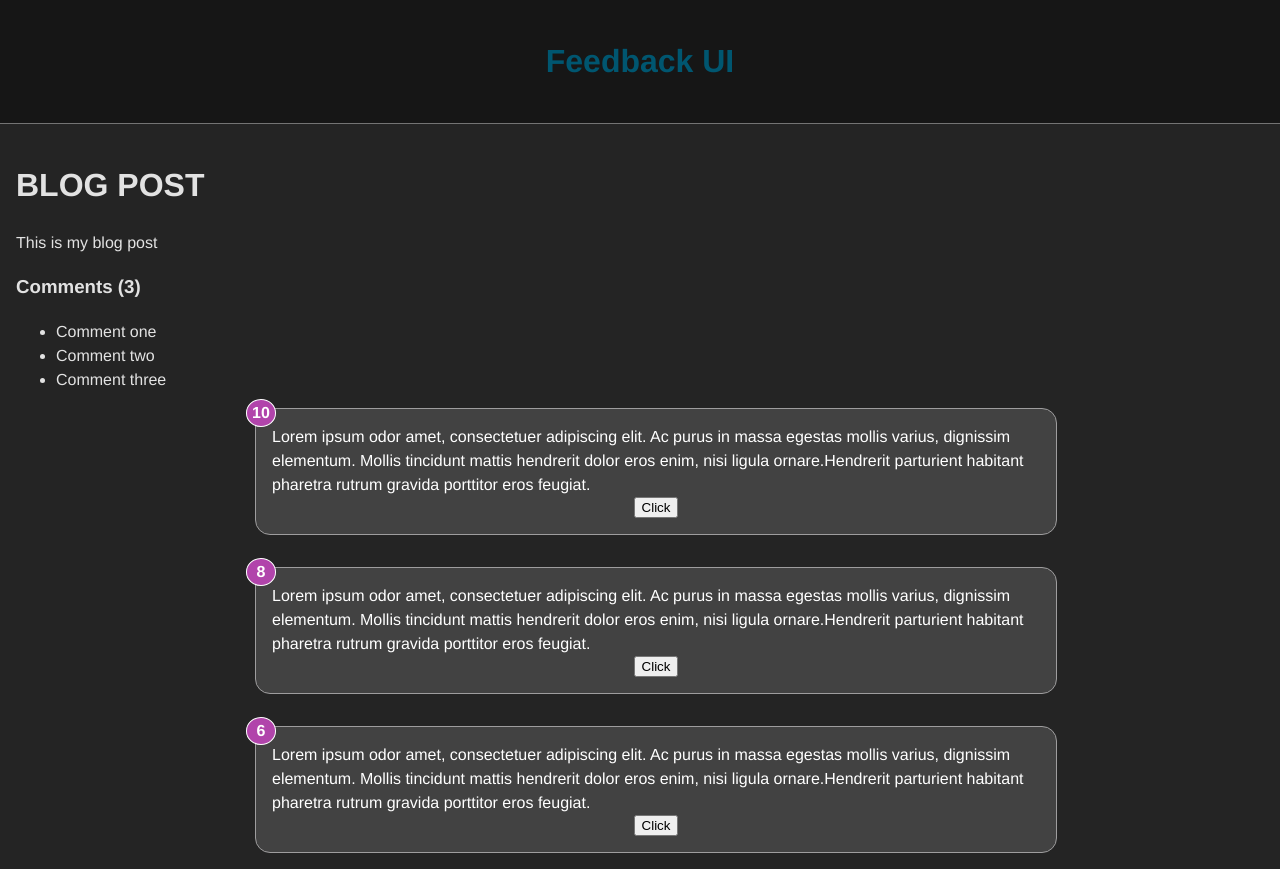
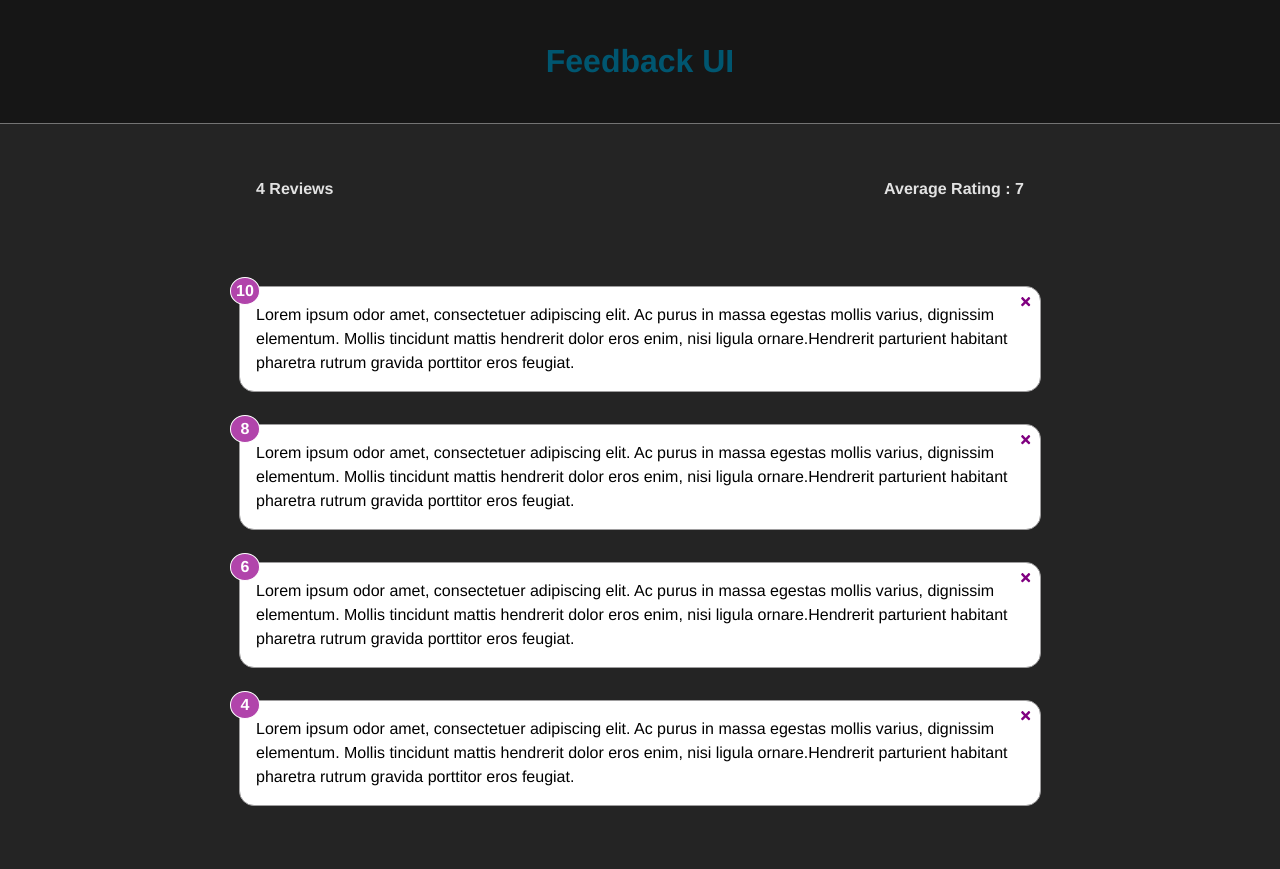
Before and after one commit to yusufalperendumlu/feedback-app, a React (Create React App) app: page / in a window 1280 px wide. After the commit the page ends 806 px from the top, so only its background shows below. Built offline with nearby package versions, Linux system fonts and the light colour scheme.

Commit message:
feat: comment deletion enabled

```diff
--- a/package.json
+++ b/package.json
@@ -3,11 +3,14 @@
   "version": "0.1.0",
   "private": true,
   "dependencies": {
+    "@formkit/auto-animate": "^1.0.0-beta.6",
     "@testing-library/jest-dom": "^5.16.5",
     "@testing-library/react": "^13.4.0",
     "@testing-library/user-event": "^13.5.0",
+    "prop-types": "^15.8.1",
     "react": "^18.2.0",
     "react-dom": "^18.2.0",
+    "react-icons": "^4.8.0",
     "react-scripts": "5.0.1",
     "react-scroll": "^1.8.9",
     "web-vitals": "^2.1.4"
--- a/src/App.js
+++ b/src/App.js
@@ -1,6 +1,7 @@
 import { useState } from "react";
 import Header from "./components/Header";
 import FeedbackList from "./components/FeedbackList";
+import FeedbackStats from "./components/FeedbackStats";
 import IFeedbackData from "./data/IFeedbackData";
 
 
@@ -8,46 +9,57 @@ function App() {
 
     const[feedback, setFeedback] = useState(IFeedbackData)
 
-    const title = "Blog Post";
-    const body = "This is my blog post";
-    const comments = [
-        {id: 1, text: 'Comment one'},
-        {id: 2, text: 'Comment two'},
-        {id: 3, text: 'Comment three'},
-    ]
+    // const title = "Blog Post";
+    // const body = "This is my blog post";
+    // const comments = [
+    //     {id: 1, text: 'Comment one'},
+    //     {id: 2, text: 'Comment two'},
+    //     {id: 3, text: 'Comment three'},
+    // ]
 
-    const loading = false
-    const showComments = true
+    // const loading = false
+    // const showComments = false // conditional
 
-    if (loading)
-    {
-        return <h1>Loading...</h1>
+    // if (loading)
+    // {
+    //     return <h1>Loading...</h1>
+    // }
+
+    // const commentBlock = (<div className="comments">
+    //         <h3>Comments ({comments.length})</h3>
+    //         <ul>
+    //             {comments.map((comment, index) => (
+    //                 <li key={index}>{comment.text}</li>
+    //             ))}
+    //         </ul>
+    //     </div>)
+
+    const deleteFeedback = (id) => {
+        // const newFeedback = feedback.filter((feedback) => feedback.id !== id)
+        if (window.confirm("Are you sure you want to delete?"))
+        {
+            setFeedback(feedback.filter((item) => item.id !== id))
+        }
+
     }
 
-    const commentBlock = (<div className="comments">
-            <h3>Comments ({comments.length})</h3>
-            <ul>
-                {comments.map((comment, index) => (
-                    <li key={index}>{comment.text}</li>
-                ))}
-            </ul>
-        </div>)
 
     return (
         <>
-            <Header  />
-            <div className="container">
-            <h1>{title.toUpperCase()}</h1>
-            <p>{body}</p>
+            <Header />
 
-            {showComments && commentBlock}
-
-            <div className="comment">
-                <FeedbackList feedback={feedback} />
+            <div
+            className="comment"
+            >
+                <FeedbackStats feedback={feedback} />
+                <FeedbackList
+                feedback={feedback}
+                handleDelete={deleteFeedback}
+                />
             </div>
 
 
-            </div>
+
 
         </>
     );
--- a/src/components/FeedbackItem.jsx
+++ b/src/components/FeedbackItem.jsx
@@ -1,27 +1,39 @@
+import { FaTimes } from 'react-icons/fa'
 import { useEffect, useState } from "react";
+import PropTypes from 'prop-types'
 import Card from "./shared/Card";
 
-function FeedbackItem( {item} ) {
+function FeedbackItem( {item, handleDelete} ) {
 
     const[rating, setRating] = useState()
-    const[text, setText] = useState('This is an example of a feedback item.')
+    const[text, setText] = useState()
 
-    const handleClick = () => {
-        //setRating(rating + 1);
-        if (item.rating < 10)
-        {
-            item.rating = item.rating + 1;
-            setRating(item.rating);
-        }
-    }
+    // const handleClick = () => {
+    //     //setRating(rating + 1);
+    //     if (item.rating < 10)
+    //     {
+    //         item.rating = item.rating + 1;
+    //         setRating(item.rating);
+    //     }
+    // }
+
 
     return (
-        <Card reverse={true}>
+        <Card>
             <div className="num-display">{item.rating}</div>
+            <button
+            onClick={() => {handleDelete(item.id)}} className='close'
+            >
+                <FaTimes style={{color: 'purple', cursor: 'pointer'}} />
+            </button>
             <div className="text-display">{item.text}</div>
-            <button onClick={handleClick}>Click</button>
+            {/* <button onClick={handleClick}>Click</button> */}
         </Card>
     )
 }
 
+FeedbackItem.defaultProps = {
+    item: PropTypes.object.isRequired,
+}
+
 export default FeedbackItem;
--- a/src/components/FeedbackList.jsx
+++ b/src/components/FeedbackList.jsx
@@ -1,8 +1,9 @@
+import PropTypes from 'prop-types'
 import FeedbackItem from './FeedbackItem'
 
 
-function FeedbackList ( {feedback} ) {
-    if (!feedback || feedback.lenght ===0)
+function FeedbackList ( {feedback, handleDelete} ) {
+    if (!feedback || feedback.length === 0 )
     {
         return (
             <div>
@@ -13,11 +14,24 @@ function FeedbackList ( {feedback} ) {
     return (
         <div className="comment">
             {feedback.map((item) => (
-                <FeedbackItem key={item.id} item={item} />
+                <FeedbackItem
+                key={item.id}
+                item={item}
+                handleDelete={handleDelete}/>
             ))}
         </div>
     )
 }
 
+FeedbackList.propTypes = {
+    feedback: PropTypes.arrayOf(
+        PropTypes.shape({
+            id: PropTypes.number.isRequired,
+            text: PropTypes.string.isRequired,
+            rating: PropTypes.number.isRequired,
+        })
+    )
+}
+
 
 export default FeedbackList
--- /dev/null
+++ b/src/components/FeedbackStats.jsx
@@ -0,0 +1,23 @@
+import PropsTypes from 'prop-types'
+
+const FeedbackStats = ({ feedback }) => {
+
+    let average = feedback.reduce((acc, cur) => {
+        return acc + cur.rating
+    }, 0) / feedback.length
+
+    average = average.toFixed(1).replace(/[.,]0$/, '')
+
+    return (
+        <div className="feedback-stats">
+            <h4>{feedback.length} Reviews</h4>
+            <h4>Average Rating : {isNaN(average) ? 0 : average }</h4>
+        </div>
+    )
+}
+
+FeedbackStats.propTypes = {
+    feedback: PropsTypes.array.isRequired,
+}
+
+export default FeedbackStats;
--- a/src/components/shared/Card.jsx
+++ b/src/components/shared/Card.jsx
@@ -1,9 +1,30 @@
+import PropTypes from 'prop-types'
+
 function Card( {children, reverse} ) {
+    // return (
+    //     <div className={`card ${reverse && 'reverse'}`}>
+    //         {children}
+    //     </div>
+    // )
+
     return (
-        <div className="card reverse">
+        <div className="card"
+            style={{
+            backgroundColor: reverse ? 'rgba(0, 0, 0, 0.5)' : 'white',
+            color: reverse ? 'white' : 'black',
+        }}>
             {children}
         </div>
     )
 }
 
+Card.defaultProps = {
+    reverse: false,
+}
+
+Card.prototype = {
+    children: PropTypes.node.isRequired,
+    reverse: PropTypes.bool,
+}
+
 export default Card;
--- a/src/data/IFeedbackData.js
+++ b/src/data/IFeedbackData.js
@@ -13,6 +13,11 @@ const IFeedbackData = [
         id: 3,
         rating: 6,
         text: ' Lorem ipsum odor amet, consectetuer adipiscing elit. Ac purus in massa egestas mollis varius, dignissim elementum. Mollis tincidunt mattis hendrerit dolor eros enim, nisi ligula ornare.Hendrerit parturient habitant pharetra rutrum gravida porttitor eros feugiat.'
+    },
+    {
+        id: 4,
+        rating: 4,
+        text: ' Lorem ipsum odor amet, consectetuer adipiscing elit. Ac purus in massa egestas mollis varius, dignissim elementum. Mollis tincidunt mattis hendrerit dolor eros enim, nisi ligula ornare.Hendrerit parturient habitant pharetra rutrum gravida porttitor eros feugiat.'
     }
 ]
 
--- a/src/index.css
+++ b/src/index.css
@@ -52,6 +52,7 @@ header {
   align-items: center;
   justify-content: center;
   gap: 2rem;
+  margin-top: 2rem;
 }
 .comment .card {
   height: -moz-fit-content;
@@ -85,7 +86,26 @@ header {
   border-radius: 50%;
   border: 1px solid #fff;
 }
+.comment .card .close {
+  background: none;
+  border: none;
+  position: absolute;
+  top: 0;
+  right: 0;
+  padding: 0.5rem;
+  cursor: pointer;
+}
+.comment .card .close:focus {
+  outline: none;
+}
 .comment .card.reverse {
   background: #424242;
   color: #fff;
+}
+.comment .feedback-stats {
+  position: relative;
+  display: flex;
+  align-items: center;
+  justify-content: space-between;
+  width: 60%;
 }/*# sourceMappingURL=index.css.map */
--- a/src/index.scss
+++ b/src/index.scss
@@ -63,6 +63,7 @@ header
     align-items: center;
     justify-content: center;
     gap: 2rem;
+    margin-top: 2rem;
 
 
 .card
@@ -98,6 +99,24 @@ header
         border-radius: 50%;
         border: 1px solid #fff;
     }
+
+    .close
+    {
+        background: none;
+        border: none;
+        position: absolute;
+        top: 0;
+        right: 0;
+        padding: 0.5rem;
+        cursor: pointer;
+
+        &:focus
+        {
+            outline: none;
+        }
+    }
+
+
 }
 
 .card.reverse
@@ -105,4 +124,15 @@ header
     background: #424242;
     color: #fff;
 }
+
+.feedback-stats
+{
+    position: relative;
+    display: flex;
+    align-items: center;
+    justify-content: space-between;
+    width: 60%;
+
 }
+
+}
```
Also changed, not shown: 2 other files (tests, documents, lock files or other folders).
